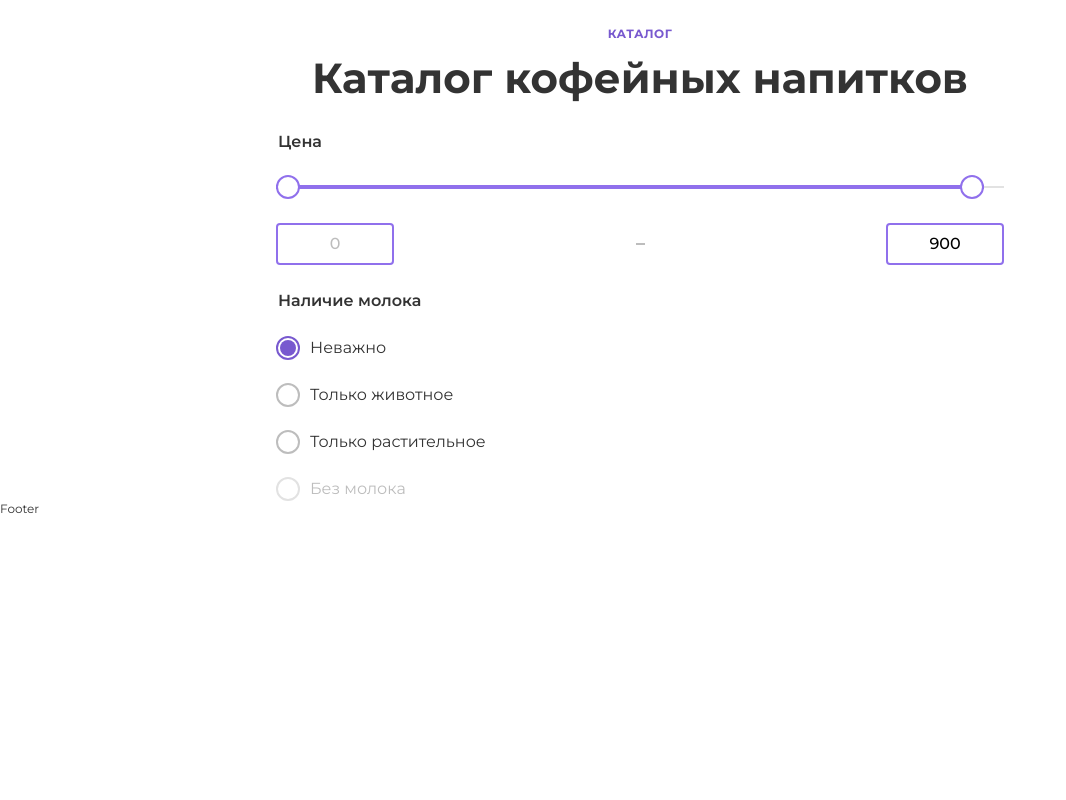
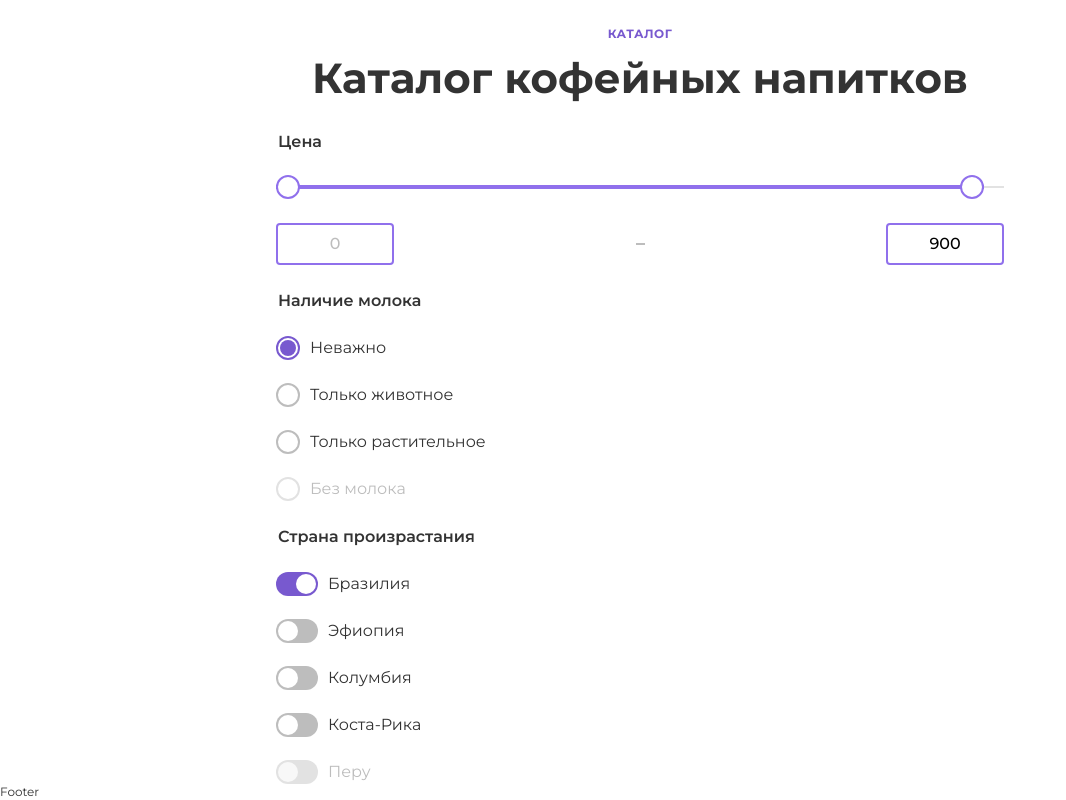
Before and after one commit to alex-v-10/Drink2Go, a website: page source/index.html in a window 1280 px wide. Shown: the part 1536-2336 px from the top of the page, without its empty margins (0-1066 px from the left). Before the commit the page ends 2053 px from the top, so only its background shows below. Drawn offline with nearby package versions, Linux system fonts and the light colour scheme; files that its build step writes are made by us from their sources.

Commit message:
style checkboxes

```diff
--- a/source/index.html
+++ b/source/index.html
@@ -239,7 +239,7 @@
         <p class="title__badge">Каталог</p>
         <h2 class="title__text">Каталог кофейных напитков</h2>
       </div>
-      <div class="catalog__filter filter">
+      <form class="catalog__filter filter" action="https://echo.htmlacademy.ru/" method="get">
         <fieldset class="filter__set">
           <legend class="filter__title">Цена</legend>
           <div class="filter__range">
@@ -267,40 +267,80 @@
             </label>
           </div>
         </fieldset>
-      </div>
         <fieldset class="filter__set">
           <legend class="filter__title">Наличие молока</legend>
           <ul class="filter__list">
             <li class="filter__item">
               <label class="control">
-              <input class="control__input visually-hidden" type="radio" name="milk" value="doesnt-matter" checked>
+                <input class="control__input visually-hidden" type="radio" name="milk" value="doesnt matter" checked>
                 <span class="control__mark control__mark--radio"></span>
                 <span class="control__text">Неважно</span>
               </label>
             </li>
             <li class="filter__item">
               <label class="control">
-              <input class="control__input visually-hidden" type="radio" name="milk" value="animal-only">
+                <input class="control__input visually-hidden" type="radio" name="milk" value="animal only">
                 <span class="control__mark control__mark--radio"></span>
                 <span class="control__text">Только животное</span>
               </label>
             </li>
             <li class="filter__item">
               <label class="control">
-              <input class="control__input visually-hidden" type="radio" name="milk" value="only-vegetable">
+                <input class="control__input visually-hidden" type="radio" name="milk" value="only vegetable">
                 <span class="control__mark control__mark--radio"></span>
                 <span class="control__text">Только растительное</span>
               </label>
             </li>
             <li class="filter__item">
               <label class="control">
-              <input class="control__input visually-hidden" type="radio" name="milk" value="without-milk" disabled>
+                <input class="control__input visually-hidden" type="radio" name="milk" value="without milk" disabled>
                 <span class="control__mark control__mark--radio"></span>
                 <span class="control__text">Без молока</span>
               </label>
             </li>
           </ul>
         </fieldset>
+        <fieldset class="filter__set">
+          <legend class="filter__title">Страна произрастания</legend>
+          <ul class="filter__list">
+            <li class="filter__item">
+              <label class="control control--checkbox">
+                <input class="control__input visually-hidden" type="checkbox" name="Brazil" checked>
+                <span class="control__mark control__mark--checkbox"></span>
+                <span class="control__text">Бразилия</span>
+              </label>
+            </li>
+            <li class="filter__item">
+              <label class="control control--checkbox">
+                <input class="control__input visually-hidden" type="checkbox" name="Ethiopia">
+                <span class="control__mark control__mark--checkbox"></span>
+                <span class="control__text">Эфиопия</span>
+              </label>
+            </li>
+            <li class="filter__item">
+              <label class="control control--checkbox">
+                <input class="control__input visually-hidden" type="checkbox" name="Colombia">
+                <span class="control__mark control__mark--checkbox"></span>
+                <span class="control__text">Колумбия</span>
+              </label>
+            </li>
+            <li class="filter__item">
+              <label class="control control--checkbox">
+                <input class="control__input visually-hidden" type="checkbox" name="Costa Rica">
+                <span class="control__mark control__mark--checkbox"></span>
+                <span class="control__text">Коста-Рика</span>
+              </label>
+            </li>
+            <li class="filter__item">
+              <label class="control control--checkbox">
+                <input class="control__input visually-hidden" type="checkbox" name="Peru" disabled>
+                <span class="control__mark control__mark--checkbox"></span>
+                <span class="control__text">Перу</span>
+              </label>
+            </li>
+          </ul>
+        </fieldset>
+      </form>
       <div class="catalog__cards cards"></div>
     </section>
   </main>
--- a/source/sass/blocks/control.scss
+++ b/source/sass/blocks/control.scss
@@ -2,6 +2,10 @@
   position: relative;
   padding-left: 34px;
   cursor: pointer;
+
+  &--checkbox {
+    padding-left: 52px;
+  }
 }
 
 .control__mark {
@@ -19,7 +23,7 @@
   border-radius: 50%;
 }
 
-.control__input[type="radio"] + .control__mark--radio::before {
+.control__mark--radio::before {
   content: "";
   position: absolute;
   width: 16px;
@@ -30,25 +34,37 @@
   border-radius: 50%;
 }
 
-/* Conditions for radio */
-
-.control__input[type="radio"]:checked + .control__mark--radio {
-  border-color: $base-primary;
+.control__mark--checkbox {
+  box-sizing: border-box;
+  width: 42px;
+  height: 24px;
+  border: none;
+  border-radius: 12px;
+  background-color: $base-grey;
 }
 
-.control__input[type="radio"]:checked + .control__mark--radio::before {
-  background-color: $base-primary;
+.control__mark--checkbox::before {
+  content: "";
+  position: absolute;
+  width: 20px;
+  height: 20px;
+  left: 2px;
+  top: 2px;
+  background-color: $base-white;
+  border-radius: 50%;
 }
+
+/* Conditions for radio */
 
 /* Hover / Focus */
 
 .control:hover > .control__mark--radio,
-.control__input[type="radio"]:focus-visible + .control__mark--radio {
+.control__input:focus-visible + .control__mark--radio {
   border-color: $primary-lighter;
 }
 
 .control:hover > .control__mark--radio::before,
-.control__input[type="radio"]:focus-visible + .control__mark--radio::before {
+.control__input:focus-visible + .control__mark--radio::before {
   background-color: $primary-opacity;
 }
 
@@ -58,16 +74,61 @@
   color: $base-grey;
 }
 
-.control__input[type="radio"]:disabled + .control__mark--radio {
+.control__input:disabled + .control__mark--radio,
+.control__input:disabled:checked + .control__mark--radio {
   border-color: $light-grey;
 }
 
-.control__input[type="radio"]:disabled + .control__mark--radio::before {
+.control__input:disabled + .control__mark--radio::before {
   background-color: transparent;
 }
 
-.control__input[type="radio"]:checked:disabled + .control__mark--radio::before {
+.control__input:disabled:checked + .control__mark--radio::before {
   background-color: $light-grey;
 }
 
+/* Checked */
+
+.control__input:checked + .control__mark--radio {
+  border-color: $base-primary;
+}
+
+.control__input:checked + .control__mark--radio::before {
+  background-color: $base-primary;
+}
+
 /* Conditions for checkbox */
+
+/* Hover / Focus */
+
+.control:hover > .control__mark--checkbox,
+.control__input:focus-visible + .control__mark--checkbox {
+  border-color: $primary-lighter;
+  background-color: $primary-opacity;
+}
+
+/* Disabled */
+
+.control__input:disabled + .control__mark--checkbox,
+.control__input:disabled:checked + .control__mark--checkbox  {
+  background-color: $light-grey;
+}
+
+.control__input:disabled + .control__mark--checkbox::before {
+  background-color: $lightest-grey;
+}
+
+.control__input:disabled:checked + .control__mark--checkbox::before {
+  background-color: $base-grey;
+}
+
+/* Checked */
+
+.control__input:checked + .control__mark--checkbox {
+  background-color: $base-primary;
+}
+
+.control__input:checked + .control__mark--checkbox::before {
+  left: auto;
+  right: 2px;
+}
```
Lines whose indentation alone changed are shown as unchanged.
